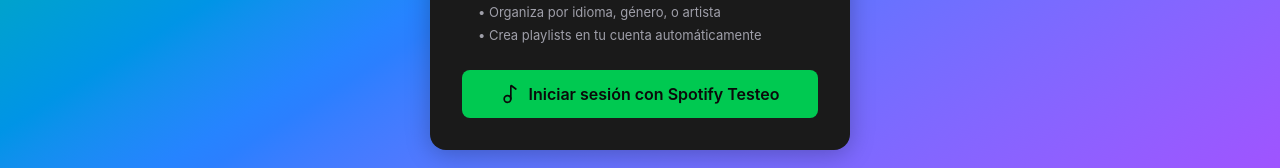
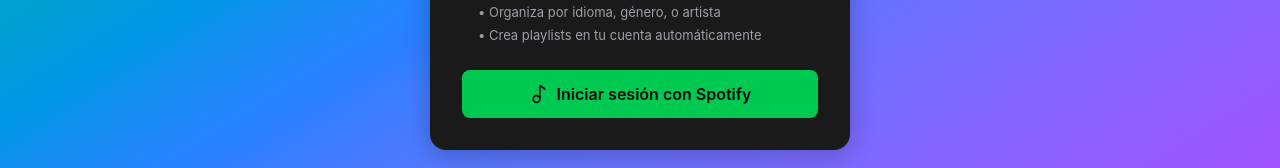
Before and after one commit to jwillbarrientos/splitify, a React (Vite) app in the folder frontend/: page /login in a window 1280 px wide. Shown: the part 501-669 px from the top of the page. Built offline with nearby package versions, Linux system fonts and the light colour scheme; no server answers.

Commit message:
testeo hecho

```diff
--- a/frontend/src/pages/LoginPage.jsx
+++ b/frontend/src/pages/LoginPage.jsx
@@ -58,7 +58,7 @@
           className="flex h-12 items-center justify-center gap-2 rounded-lg bg-green-500 text-base font-semibold text-[#0A0A0A] transition hover:bg-green-400"
         >
           <Music2 size={20} />
-          Iniciar sesión con Spotify Testeo
+          Iniciar sesión con Spotify
         </a>
       </div>
     </div>
```
Also changed, not shown: 1 other file (tests, documents, lock files or other folders).
